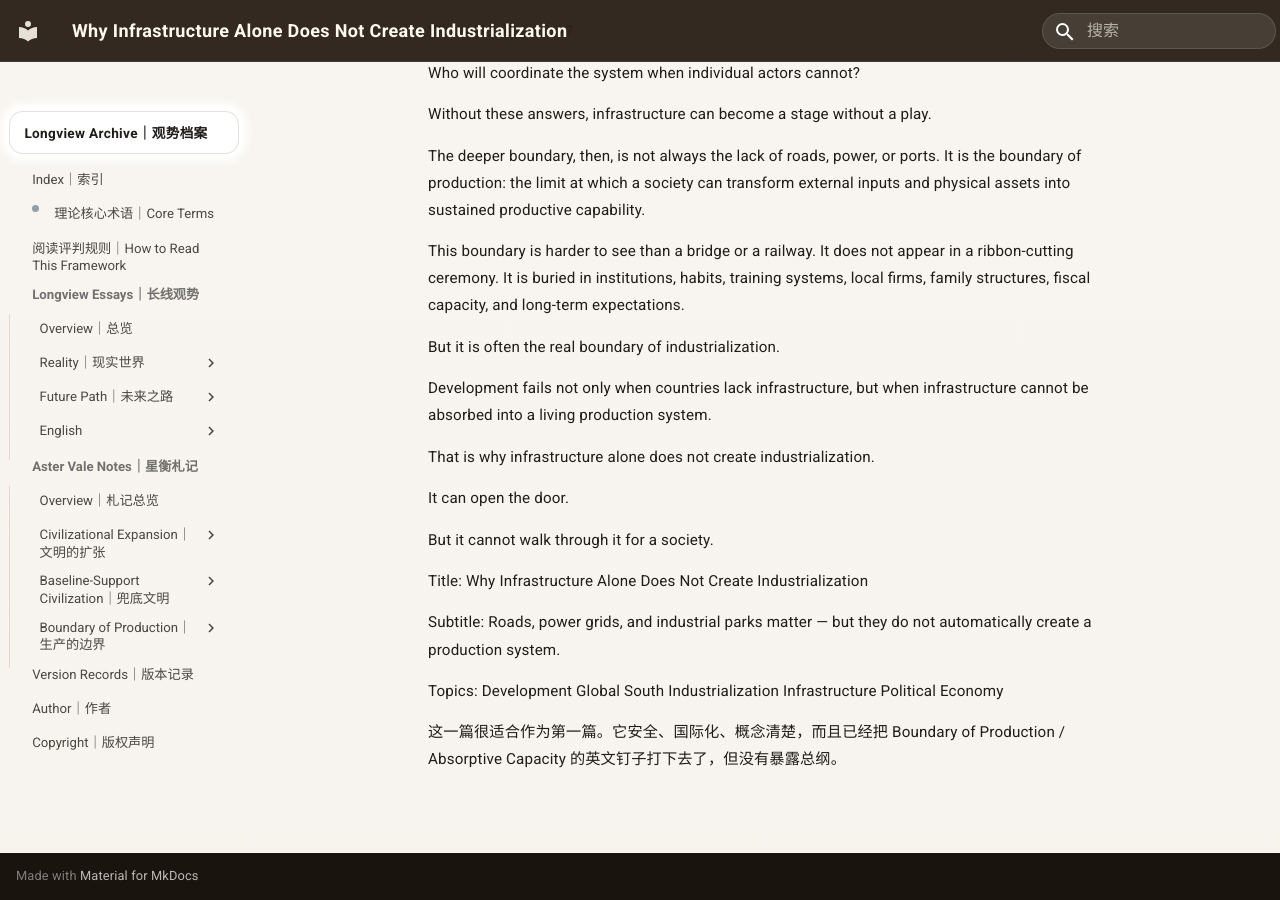
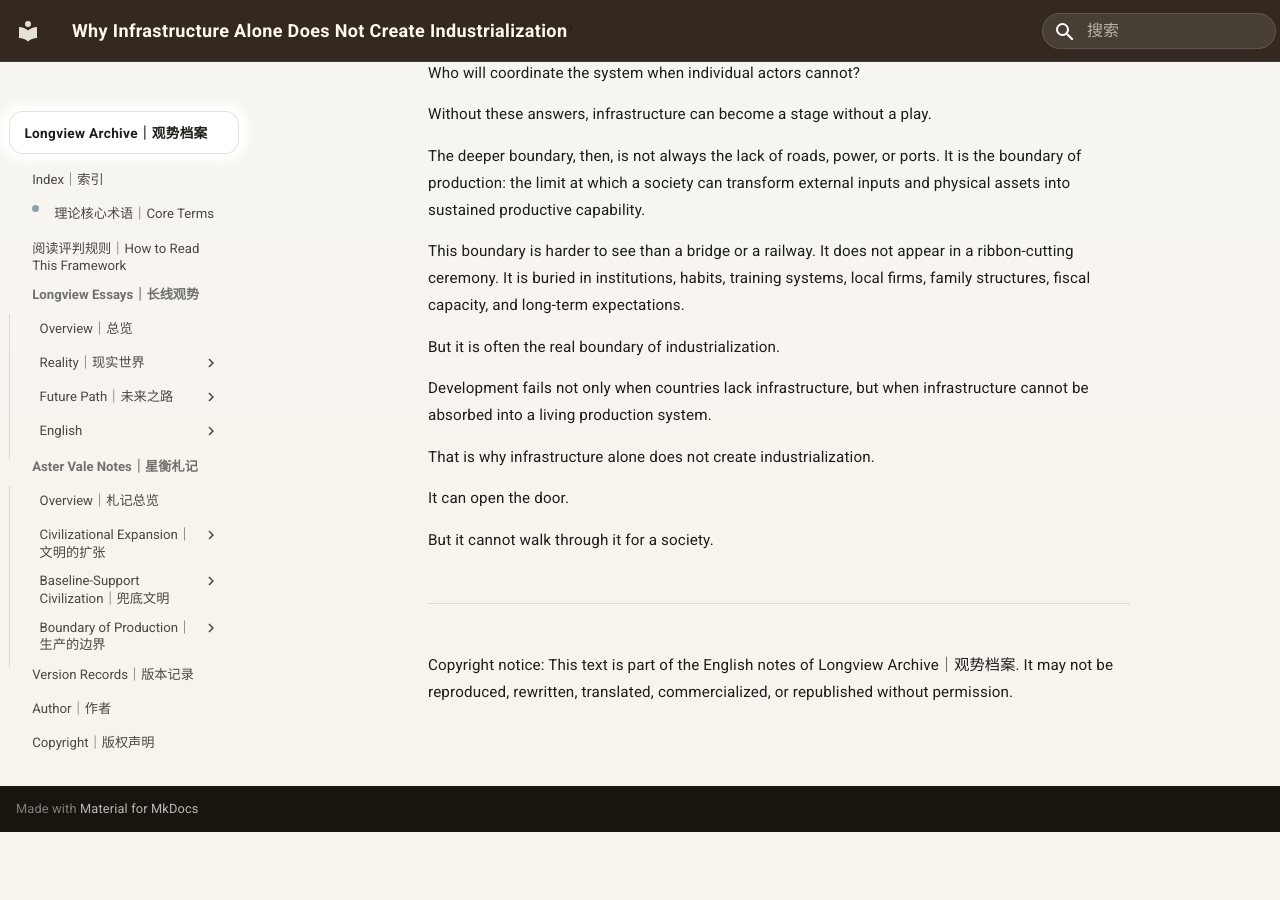
Before and after one commit to guanshi1688/longview-archive, an MkDocs documentation site: the page built from docs/essays/notes/english/Architecture/01-infrastructure-alone-does-not-create-industrialization.md, in a window 1280 px wide and 900 px high, scrolled down 3404 px. Built offline with MkDocs 1.6.1 and Material for MkDocs 9.7.7, drawn with Linux system fonts in a browser that asks for light colours; after the commit the page ends 4236 px from its top, so only the background shows below that.

Commit message:
Update 01-infrastructure-alone-does-not-create-industrialization.md

```diff
--- a/docs/essays/notes/english/Architecture/01-infrastructure-alone-does-not-create-industrialization.md
+++ b/docs/essays/notes/english/Architecture/01-infrastructure-alone-does-not-create-industrialization.md
@@ -124,20 +124,6 @@
 
 But it cannot walk through it for a society.
 
+---
 
-
-
-Title:
-Why Infrastructure Alone Does Not Create Industrialization
-
-Subtitle:
-Roads, power grids, and industrial parks matter — but they do not automatically create a production system.
-
-Topics:
-Development
-Global South
-Industrialization
-Infrastructure
-Political Economy
-
-这一篇很适合作为第一篇。它安全、国际化、概念清楚，而且已经把 Boundary of Production / Absorptive Capacity 的英文钉子打下去了，但没有暴露总纲。
+Copyright notice: This text is part of the English notes of Longview Archive｜观势档案. It may not be reproduced, rewritten, translated, commercialized, or republished without permission.
```
